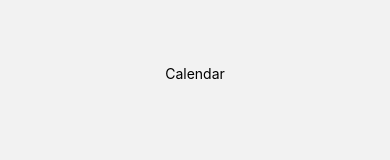
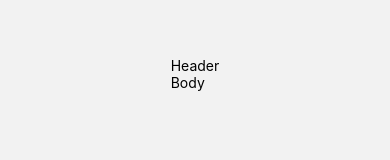
Before and after one commit to letsjo/burnfit-rn-test, a React Native app: screen /CALENDAR in a window 390 px wide. Shown: the part 324-484 px from the top of the page. Built offline with nearby package versions, Linux system fonts and the light colour scheme.

Commit message:
feat(Calendar): CalenderSection 추가

```diff
--- a/src/screens/Calendar.jsx
+++ b/src/screens/Calendar.jsx
@@ -1,9 +1,10 @@
-import { View, Text, StyleSheet } from 'react-native';
+import { View, StyleSheet } from 'react-native';
+import CalenderSection from '../components/CalendarSection';
 
 const Calendar = () => {
   return (
     <View style={styles.container}>
-      <Text>Calendar</Text>
+      <CalenderSection />
     </View>
   );
 };
```
